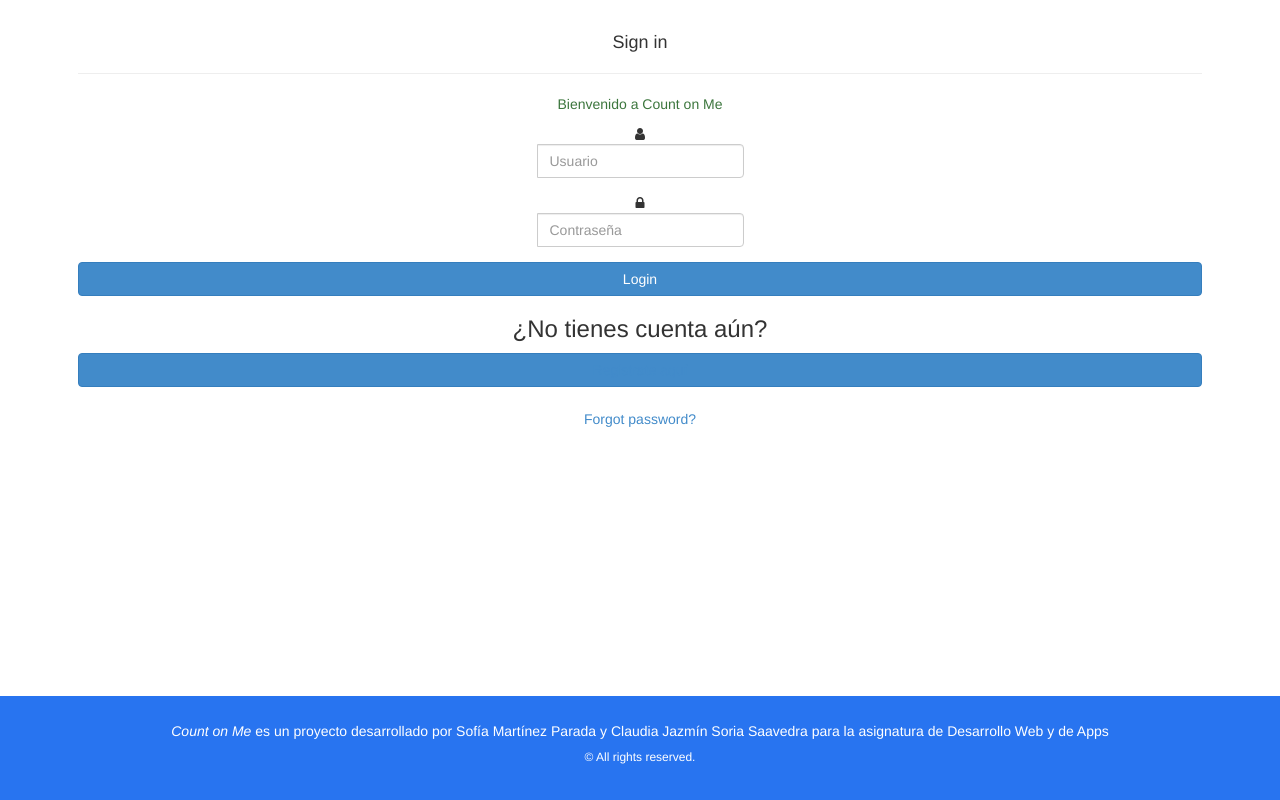
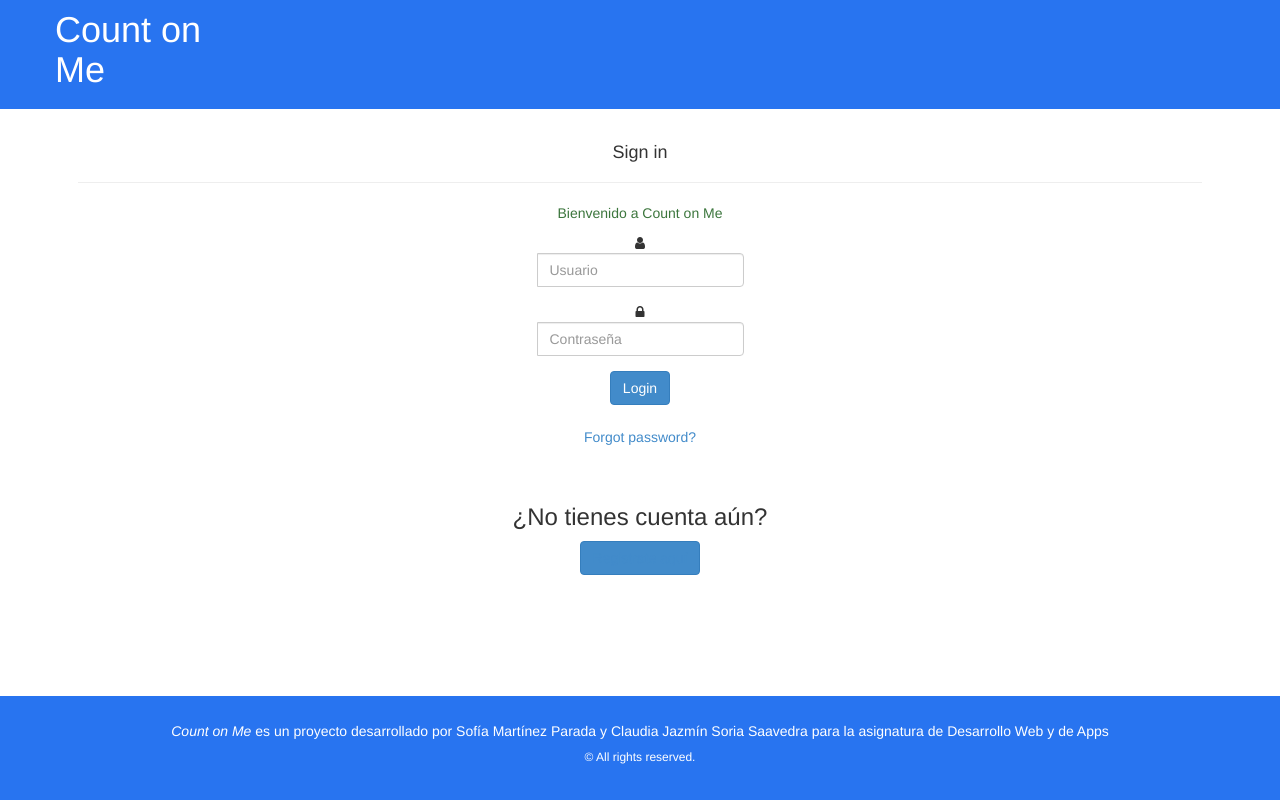
Before and after one commit to clxudiajazmin/CountOnMe, a PHP site: page /login.php in a window 1280 px wide. Run offline with PHP 8.4, Linux system fonts and the light colour scheme.

Commit message:
actualizados

```diff
--- a/index.php
+++ b/index.php
@@ -16,7 +16,7 @@
 </head>
 <body>
 
-    <?php
+<?php
         if(isset($_SESSION['usuario'])){
             require ("config.php");
             $solicitar = $connect->query("SELECT  * FROM usuarios WHERE id = '".$_SESSION['id']."'");
@@ -100,7 +100,7 @@
       </div>
     </div>
 
-    <!--CUERPO-->
+     <!--CUERPO-->
     <section class="sections random-product ">
       <div class="container-fluid">
         <div class="container">
--- a/login.php
+++ b/login.php
@@ -16,6 +16,20 @@
   </head>
   <body>
     <link href="https://fonts.googleapis.com/css?family=Roboto" rel="stylesheet">
+
+    <!-- HEADER-->
+    <div id ="flipkart-navbar">
+      <div class="container">
+        <div class="row row1">
+          <div class="row row2">
+            <div class="col-sm-2">
+              <h1 style="margin:0px;"><span class="largenav">Count on Me</span></h1>
+            </div>
+            </div>
+        </div>
+      </div>
+    </div>
+
     <center>
       <div class="container">
         <div class="row">
@@ -42,13 +56,16 @@
                   </div> <!-- input-group.// -->
                 </div> <!-- form-group// -->
                 <div class="form-group">
-                  <button type="submit" class="btn btn-primary btn-block" name="login"> Login  </button>
+                  <button type="submit" class="btn btn-primary botonlogin" name="login"> Login  </button>
                 </div> <!-- form-group// -->
+                 <p class="text-center"><a href="#" class="btn">Forgot password?</a></p>
+
+                <br>
                 <div class="form-group">
                   <h3>¿No tienes cuenta aún?</h3>
-                  <button type="submit" class="btn btn-primary btn-block"><a href='registro.php'>Registrate aquí</a></button>
+                  <button type="submit" class="btn btn-primary botonlogin"><a class ="colorblanco" href='registro.php'>Registrate aquí</a></button>
                 </div> <!-- form-group// -->
-                <p class="text-center"><a href="#" class="btn">Forgot password?</a></p>
+
               </form>
             </article>
 
--- a/misAmigos.php
+++ b/misAmigos.php
@@ -25,7 +25,7 @@
     <link href="https://fonts.googleapis.com/css?family=Roboto" rel="stylesheet">
 
 <!-- HEADER-->
-    <div id ="flipkart-navbar">
+  <div id ="flipkart-navbar">
     <div class="container">
         <div class="row row1">
         <ul class= "largenav pull-right">
@@ -99,7 +99,7 @@
       </div>
     </section>
         <!--FOOTER-->
-    <section id = "footer" class = "fixed">
+    <section id = "footer" >
         <div class="container">
           <div class="row">
             <div class="col-xs-12 col-sm-12 col-md-12 mt-2 mt-sm-2 text-center">
```
Also changed, not shown: amigo.php (+11 -4 lines), config.php (+5 -19 lines), editarPerfil.php (+9 -3 lines).
